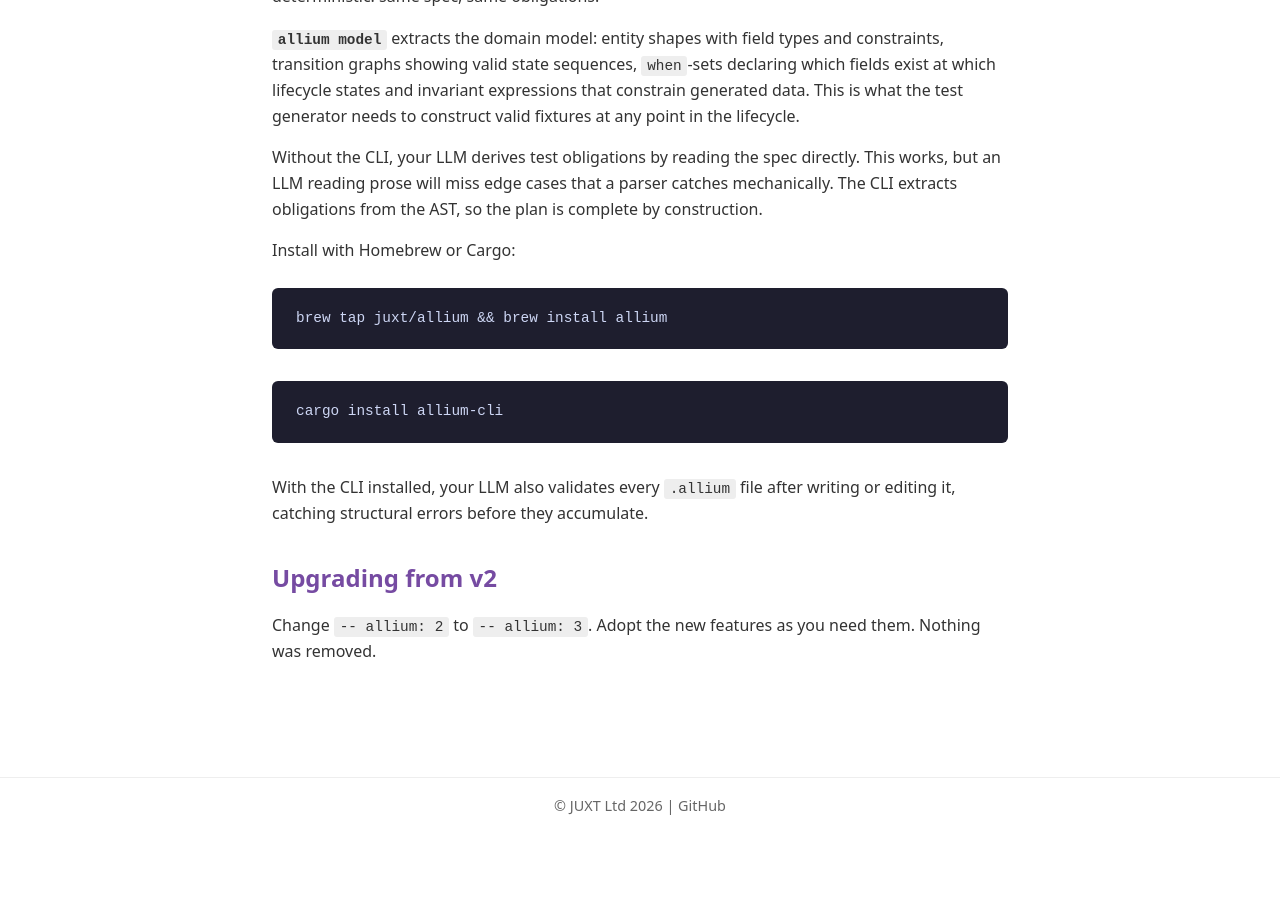
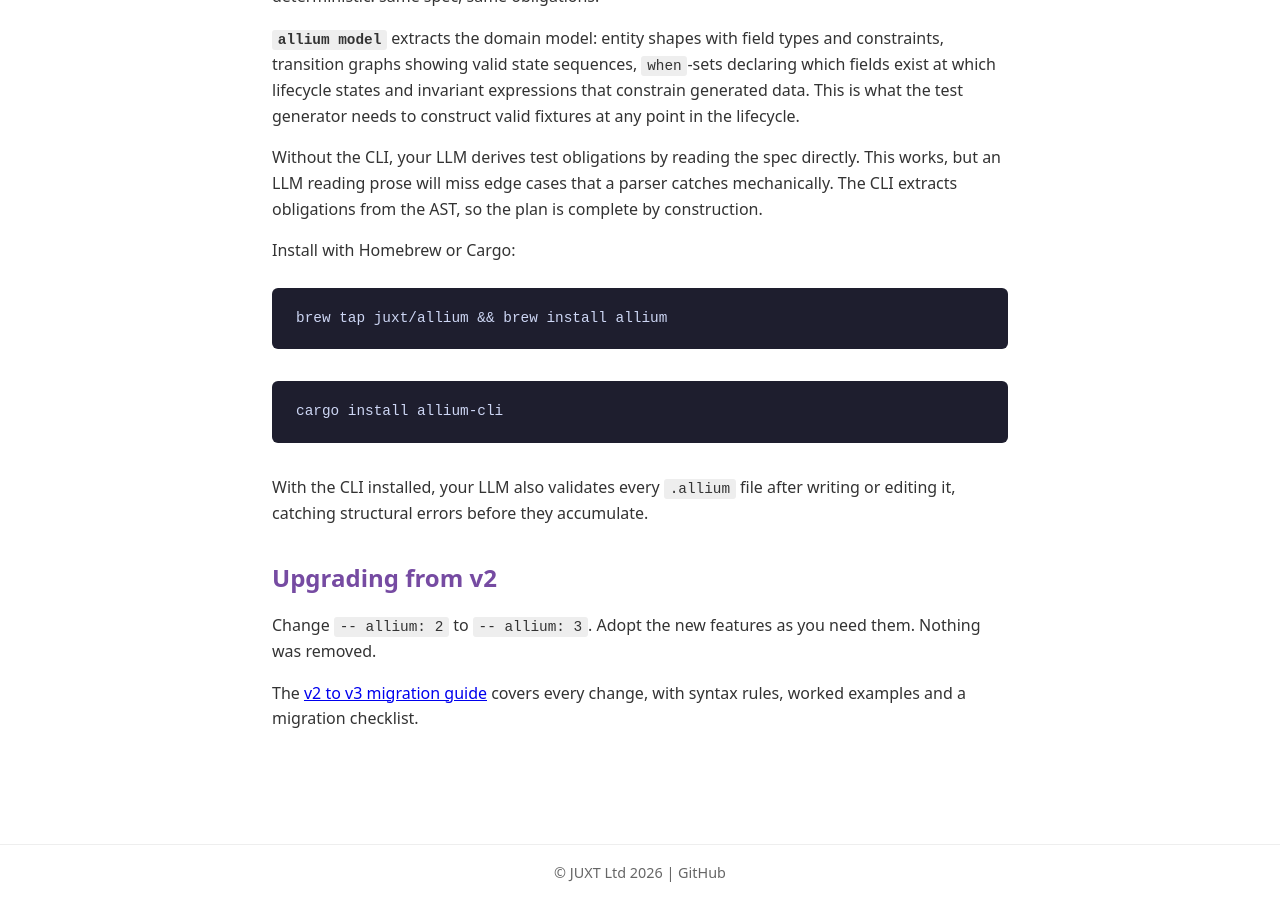
Before and after one commit to juxt/allium, a Jekyll site: the page built from v3/index.md, in a window 1280 px wide and 900 px high, scrolled down 4155 px. Built offline with Jekyll 4.4.1, drawn with Linux system fonts in a browser that asks for light colours; before the commit the page ends 4988 px from its top, so only the background shows below that.

Commit message:
Link v2 to v3 migration guide from v3 page

```diff
--- a/v3/index.md
+++ b/v3/index.md
@@ -177,3 +177,5 @@ With the CLI installed, your LLM also validates every `.allium` file after writi
 ## Upgrading from v2
 
 Change `-- allium: 2` to `-- allium: 3`. Adopt the new features as you need them. Nothing was removed.
+
+The [v2 to v3 migration guide](https://github.com/juxt/allium/blob/main/references/migration-v2-to-v3.md) covers every change, with syntax rules, worked examples and a migration checklist.
```
